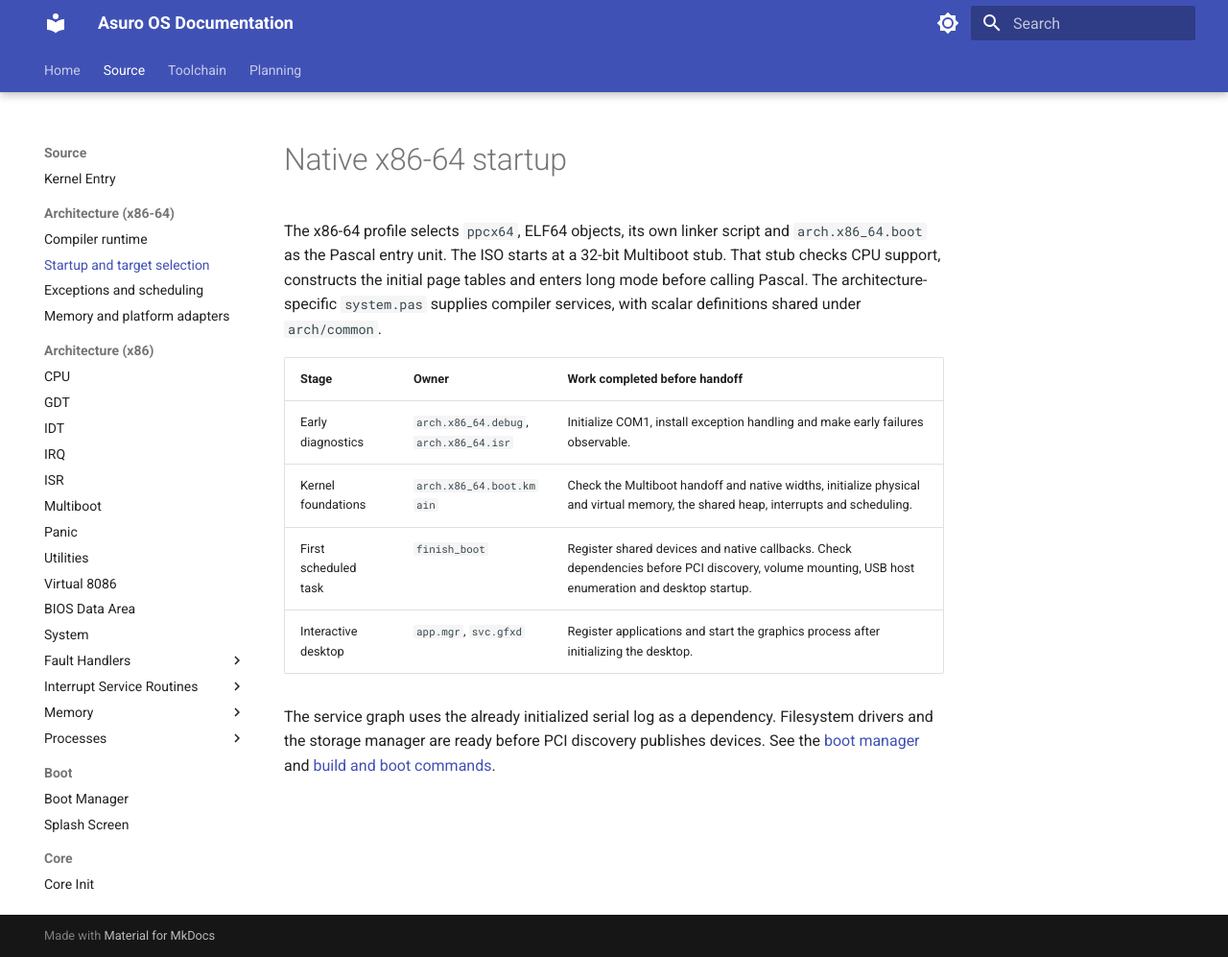
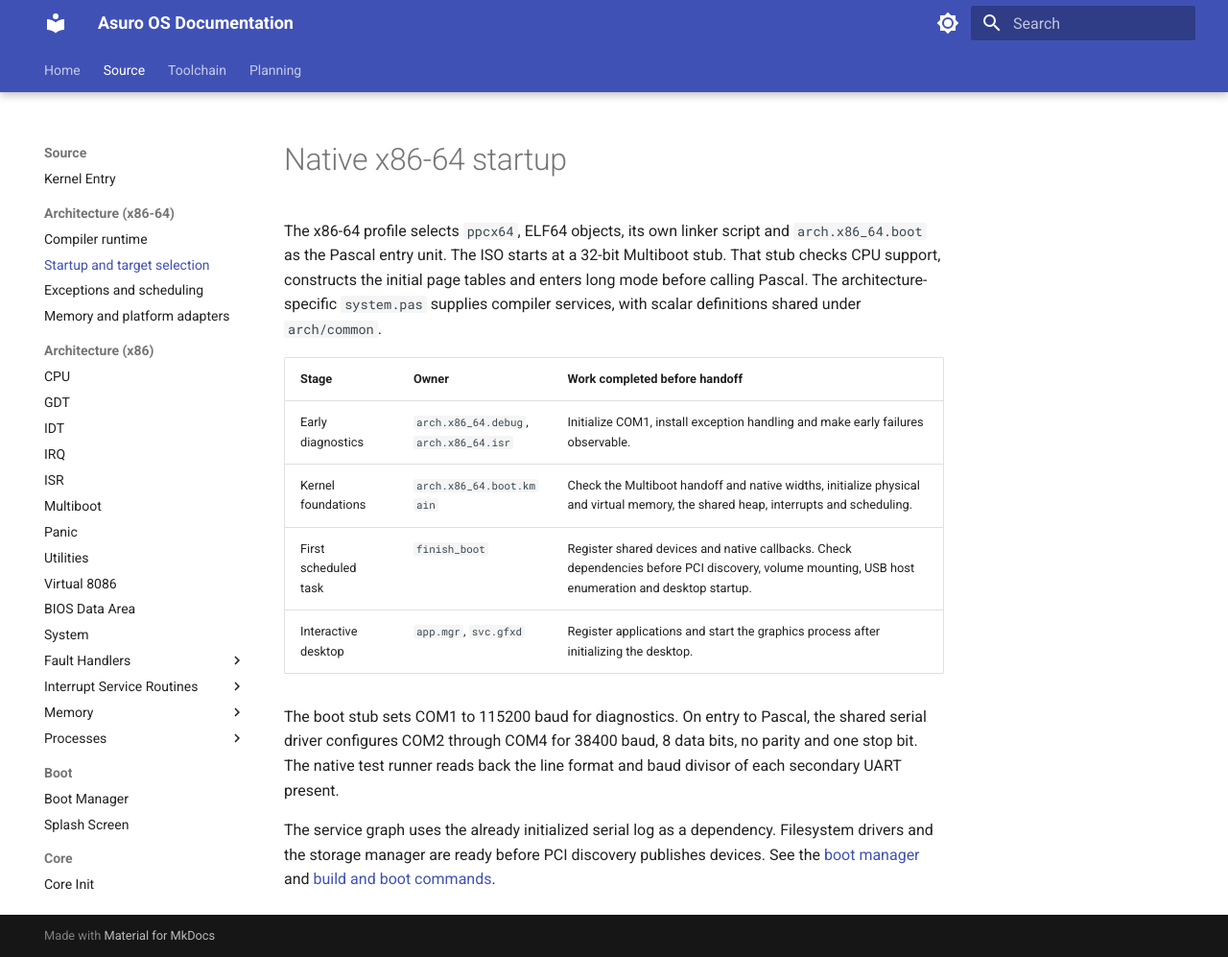
Before and after one commit to t3hn3rd/Asuro, an MkDocs documentation site: the page built from doc/src/arch/x86_64/startup.md, in a window 1280 px wide and 997 px high. Shown: the whole window at 96% size. Built offline with MkDocs 1.6.1 and Material for MkDocs 9.7.7, drawn with Linux system fonts in a browser that asks for light colours.

Commit message:
Initialize secondary serial ports during x86-64 startup

```diff
--- a/doc/src/arch/x86_64/startup.md
+++ b/doc/src/arch/x86_64/startup.md
@@ -9,4 +9,6 @@ The x86-64 profile selects `ppcx64`, ELF64 objects, its own linker script and `a
 | First scheduled task | `finish_boot` | Register shared devices and native callbacks. Check dependencies before PCI discovery, volume mounting, USB host enumeration and desktop startup. |
 | Interactive desktop | `app.mgr`, `svc.gfxd` | Register applications and start the graphics process after initializing the desktop. |
 
+The boot stub sets COM1 to 115200 baud for diagnostics. On entry to Pascal, the shared serial driver configures COM2 through COM4 for 38400 baud, 8 data bits, no parity and one stop bit. The native test runner reads back the line format and baud divisor of each secondary UART present.
+
 The service graph uses the already initialized serial log as a dependency. Filesystem drivers and the storage manager are ready before PCI discovery publishes devices. See the [boot manager](../../boot/boot.mgr.md) and [build and boot commands](../../../planning/x86_64.md#build-and-boot).
```
Also changed, not shown: 3 other files.
